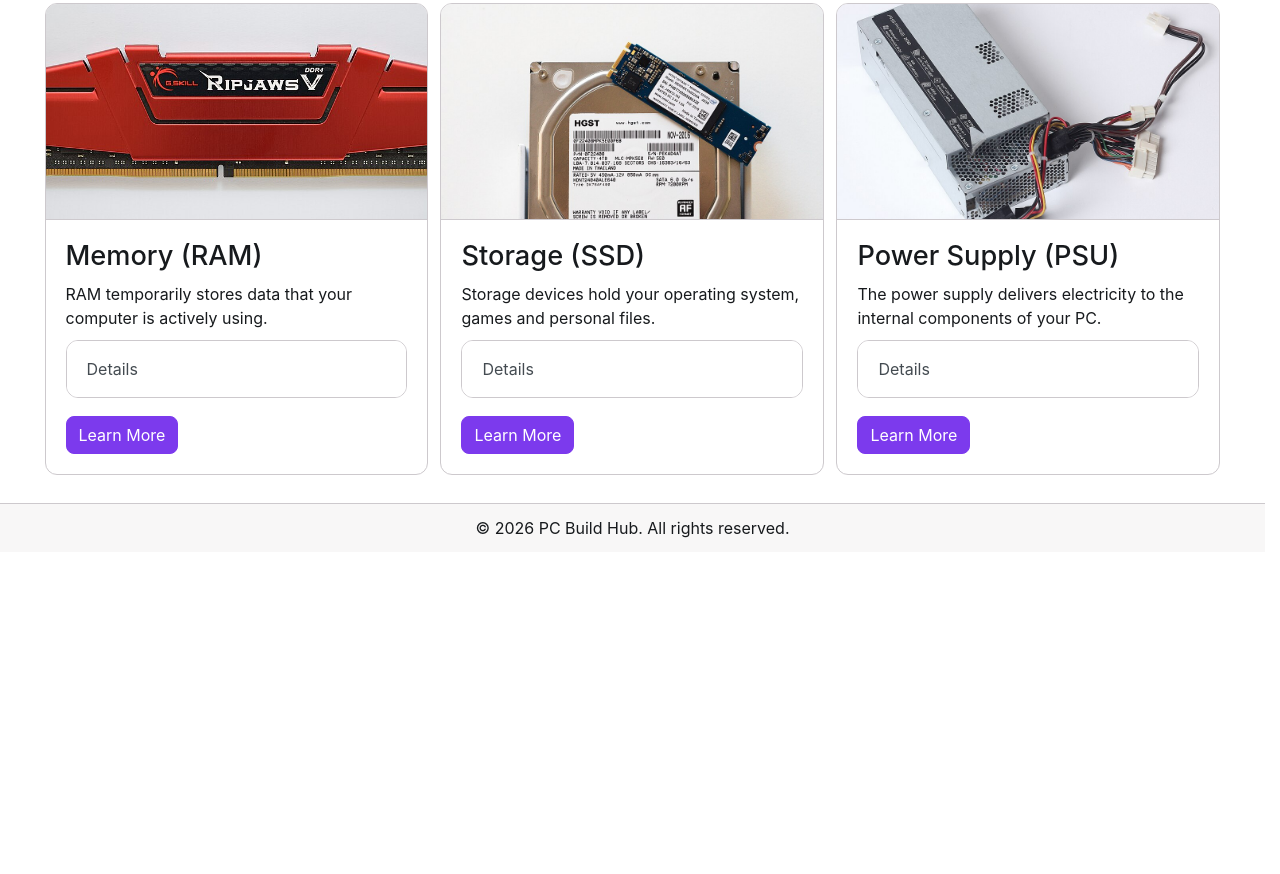
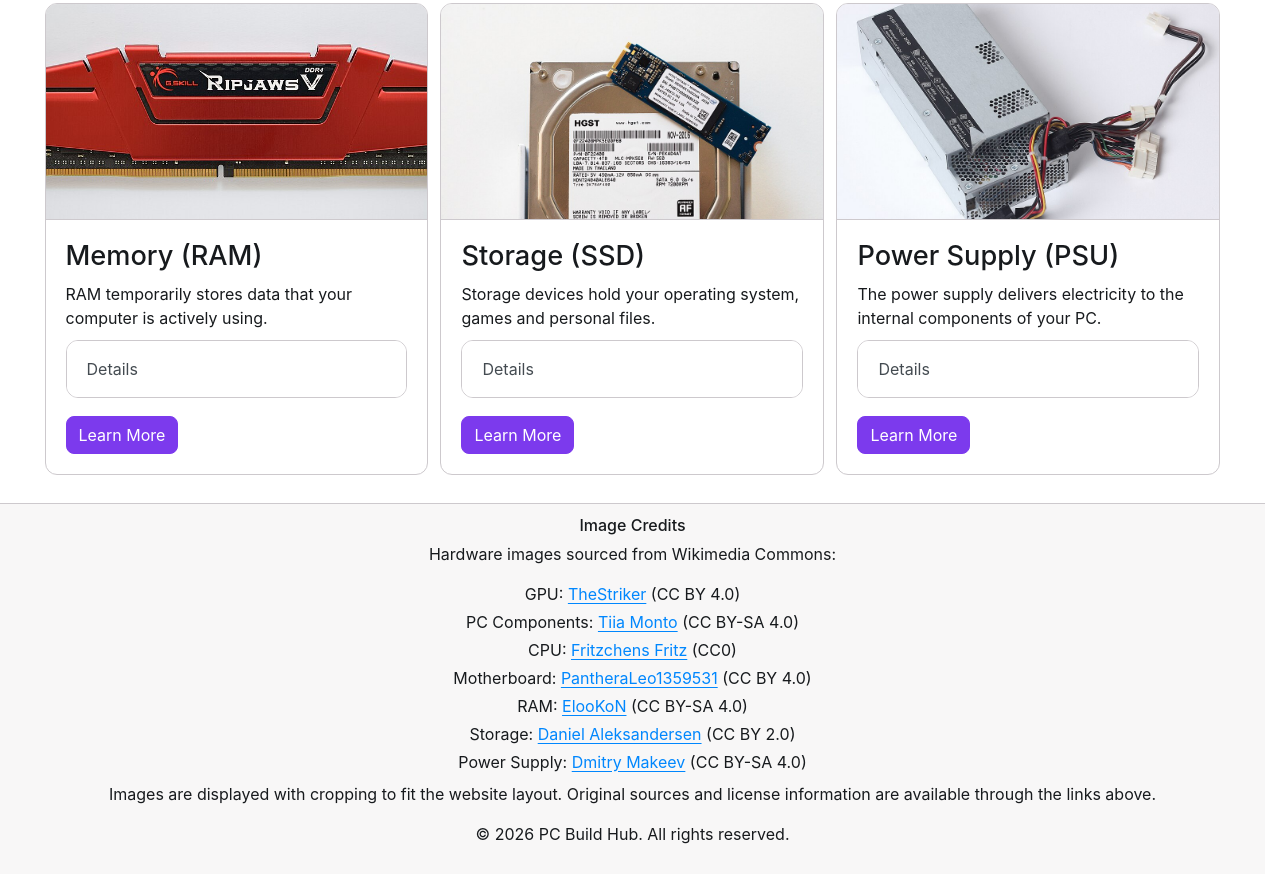
Before and after one commit to RamiNairat/lab-6, a plain HTML site: page index.html in a window 1280 px wide. Shown: the part 1210-2084 px from the top of the page. Before the commit the page ends 1762 px from the top, so only its background shows below. Drawn offline with Linux system fonts and the light colour scheme.

Commit message:
Minor bug fixes

```diff
--- a/index.html
+++ b/index.html
@@ -399,9 +399,63 @@
 
     </main>
 
-    <footer class="bg-1 border-top text-center py-4 mt-5">
-        <p class="mb-0">&copy; 2026 PC Build Hub. All rights reserved.</p>
-    </footer>
+
+<footer class="bg-1 border-top text-center py-4 mt-5">
+    <div class="container">
+        <h2 class="h5">Image Credits</h2>
+        <p>Hardware images sourced from Wikimedia Commons:</p>
+
+        <p class="mb-1">
+            GPU:
+            <a href="https://commons.wikimedia.org/wiki/File:MSI_GeForce_RTX_3070_VENTUS_3X_OC.jpg">TheStriker</a>
+            (CC BY 4.0)
+        </p>
+
+        <p class="mb-1">
+            PC Components:
+            <a href="https://commons.wikimedia.org/wiki/File:ATX_computer_case.jpg">Tiia Monto</a>
+            (CC BY-SA 4.0)
+        </p>
+
+        <p class="mb-1">
+            CPU:
+            <a href="https://commons.wikimedia.org/wiki/File:AMD_Ryzen_5_2600_(39851733273).jpg">Fritzchens Fritz</a>
+            (CC0)
+        </p>
+
+        <p class="mb-1">
+            Motherboard:
+            <a href="https://commons.wikimedia.org/wiki/File:Asus-ROG-Strix-Z390-F-Gaming-Motherboard_20201120_DSC6025.jpg">PantheraLeo1359531</a>
+            (CC BY 4.0)
+        </p>
+
+        <p class="mb-1">
+            RAM:
+            <a href="https://commons.wikimedia.org/wiki/File:RAM_Module_(SDRAM-DDR4).jpg">ElooKoN</a>
+            (CC BY-SA 4.0)
+        </p>
+
+        <p class="mb-1">
+            Storage:
+            <a href="https://commons.wikimedia.org/wiki/File:Last_and_next-generation_storage_media.jpg">Daniel Aleksandersen</a>
+            (CC BY 2.0)
+        </p>
+
+        <p class="mb-1">
+            Power Supply:
+            <a href="https://commons.wikimedia.org/wiki/File:ATX_Computer_power_supply_unit.jpg">Dmitry Makeev</a>
+            (CC BY-SA 4.0)
+        </p>
+
+        <p class="mt-3">
+            Images are displayed with cropping to fit the website layout.
+            Original sources and license information are available through
+            the links above.
+        </p>
+
+        <p>&copy; 2026 PC Build Hub. All rights reserved.</p>
+    </div>
+</footer>
 
     <script type="module" src="js/bootstrap.bundle.min.js"></script>
 
```
